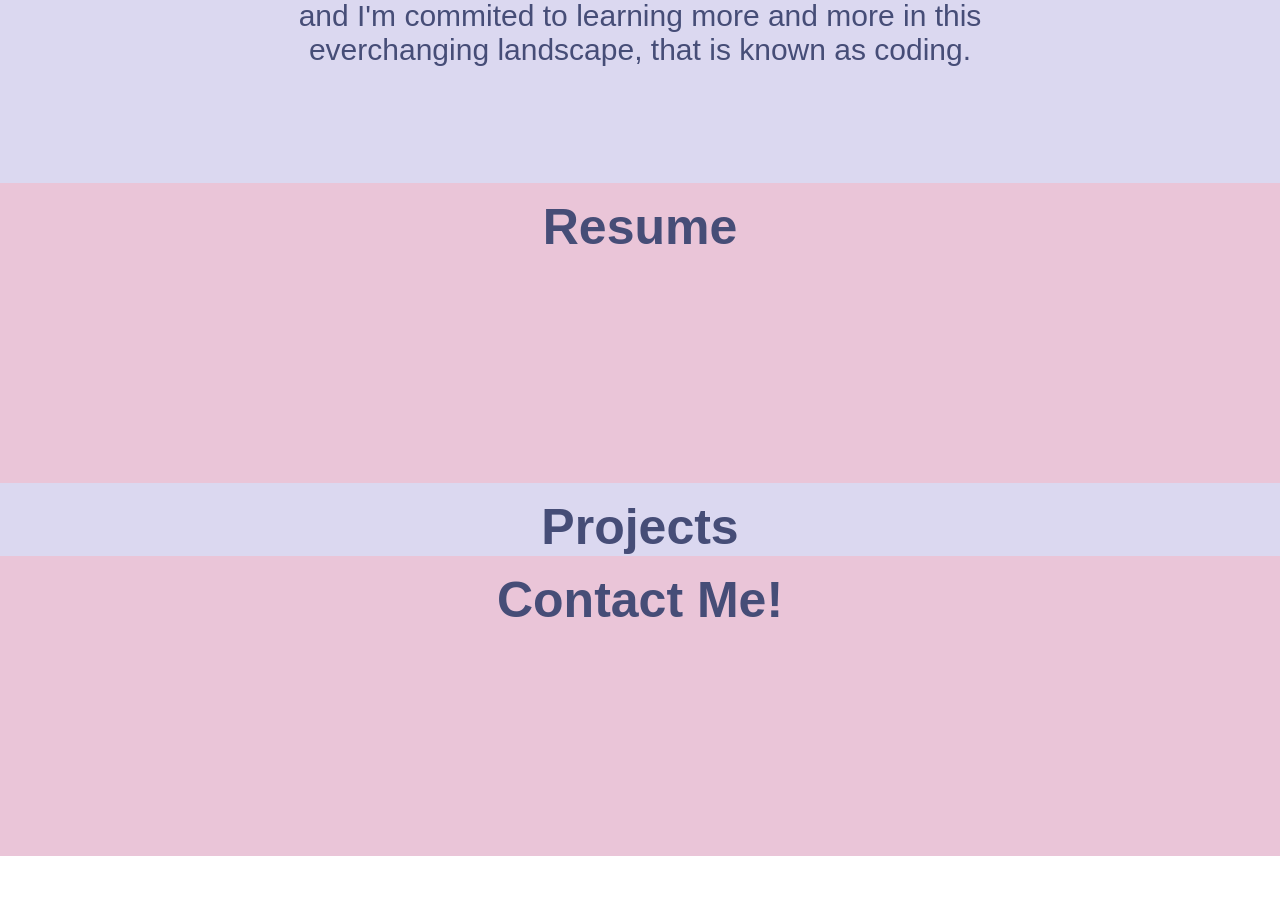
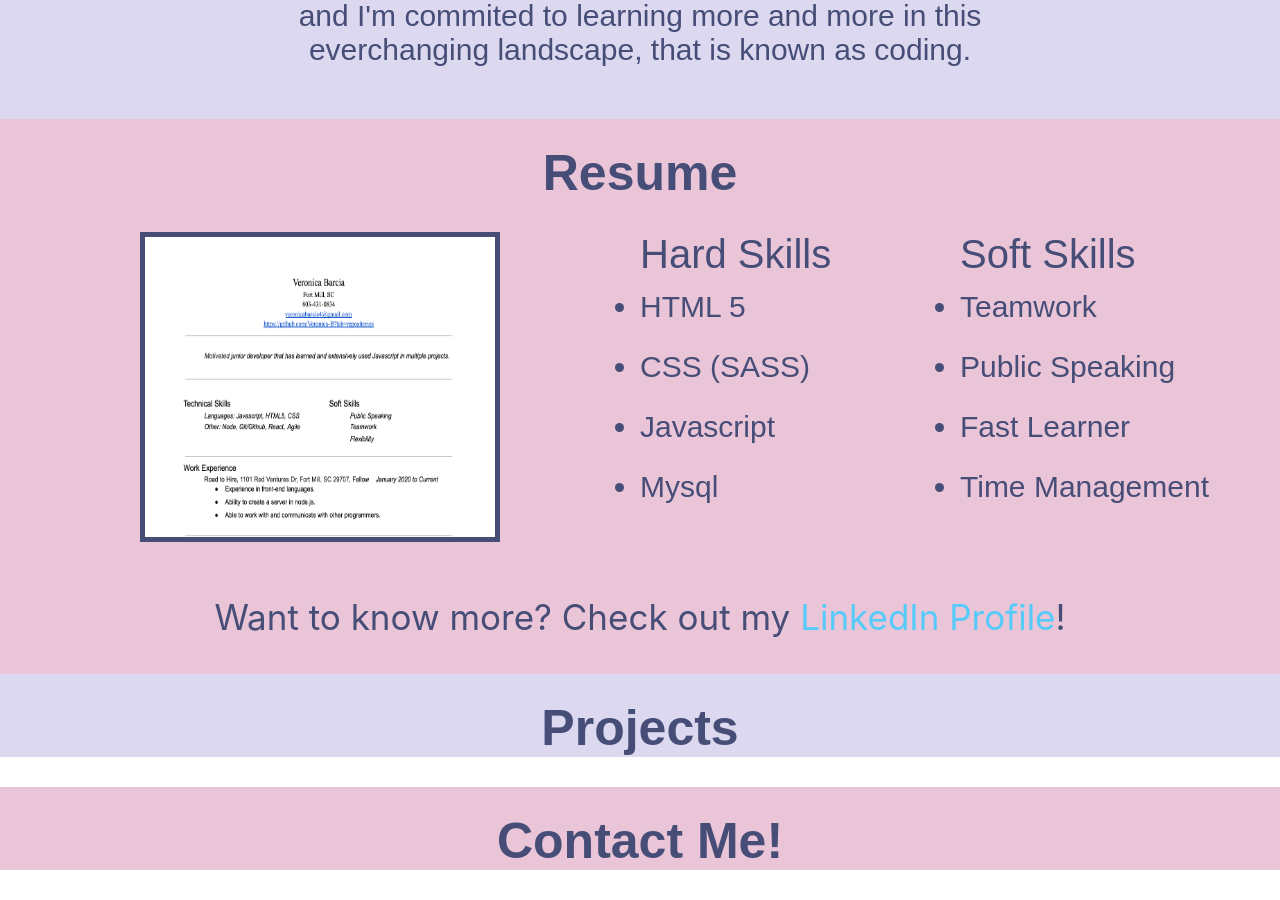
Before and after one commit to Veronica-B/portfolio, a React (Create React App) app: page / in a window 1280 px wide. Shown: the part 611-1511 px from the top of the page. Before the commit the page ends 1467 px from the top, so only its background shows below. Built offline with nearby package versions, Linux system fonts and the light colour scheme.

Commit message:
resume portion complete

```diff
--- a/src/App.js
+++ b/src/App.js
@@ -1,5 +1,6 @@
 import React from 'react';
 import Vero from "./img/Vero.jpg";
+import Resume from "./img/resume-pic.png"
 import NavBar from "./components/navBar.js"
 import "./css/styles.css"
 
@@ -20,6 +21,24 @@ function App() {
 
       <section className="background--pink">
       <h2>Resume</h2>
+      <div className="container--resume">
+   <a className="a--resume"href="https://docs.google.com/document/d/1vZwJYfSS7kVToykG_XUi8ld_kagfFvN1T0HioIQB5qE/edit"><img className="pic--resume" src={Resume} alt="resume"/></a>
+    <ul className="ul--resume">Hard Skills
+      <li>HTML 5</li>
+      <li>CSS (SASS)</li>
+      <li>Javascript</li>
+      <li>Mysql</li>
+    </ul>
+
+    <ul className="ul--resume">Soft Skills
+      <li>Teamwork</li>
+      <li>Public Speaking</li>
+      <li>Fast Learner</li>
+      <li>Time Management</li>
+    </ul>
+
+    <p className="p--resume">Want to know more? Check out my <a href="https://www.linkedin.com/in/veronica-barcia3/">LinkedIn Profile</a>!</p>
+      </div>
       </section>
 
       <section className="background--lav">
--- a/src/css/styles.css
+++ b/src/css/styles.css
@@ -44,8 +44,8 @@
   display: grid;
   -ms-grid-columns: (20%)[5];
       grid-template-columns: repeat(5, 20%);
-  -ms-grid-rows: 10vw 20vw 7vw 25vw;
-      grid-template-rows: 10vw 20vw 7vw 25vw;
+  -ms-grid-rows: 10vw 20vw 7vw 20vw;
+      grid-template-rows: 10vw 20vw 7vw 20vw;
 }
 
 .background__header {
@@ -90,7 +90,6 @@
 }
 
 .background--pink {
-  height: 300px;
   background-color: #EAC5D8;
 }
 
@@ -103,6 +102,61 @@ h2 {
   font-family: Hashed Browns, Arial, Helvetica, sans-serif;
   font-size: 50px;
   text-align: center;
-  padding-top: 15px;
+  padding-top: 25px;
+  margin-bottom: 30px;
+}
+
+.container--resume {
+  display: -ms-grid;
+  display: grid;
+  -ms-grid-columns: 50% (25%)[2];
+      grid-template-columns: 50% repeat(2, 25%);
+  -ms-grid-rows: auto 10vw;
+      grid-template-rows: auto 10vw;
+}
+
+.pic--resume {
+  height: 300px;
+  width: 350px;
+  border: 5px solid #464D77;
+}
+
+.a--resume {
+  margin: auto;
+}
+
+.a--resume :hover {
+  border: dashed 5px #56CBF9;
+}
+
+.ul--resume {
+  color: #464D77;
+  font-size: 40px;
+  font-family: Hashed Browns, Arial, Helvetica, sans-serif;
+}
+
+.ul--resume li {
+  font-size: 30px;
+  line-height: 60px;
+  font-family: Arial, Helvetica, sans-serif;
+}
+
+.p--resume {
+  text-align: center;
+  -ms-grid-column: 1;
+  -ms-grid-column-span: 3;
+  grid-column: 1/4;
+  margin-top: 50px;
+  color: #464D77;
+  font-size: 35px;
+}
+
+.p--resume a {
+  text-decoration: none;
+  color: #56CBF9;
+}
+
+.p--resume a:hover {
+  border-bottom: dashed 5px #56CBF9;
 }
 /*# sourceMappingURL=styles.css.map */
--- a/src/css/styles.scss
+++ b/src/css/styles.scss
@@ -21,7 +21,7 @@ $font-family: Hashed Browns, Arial, Helvetica, sans-serif;
     font-family: $font-family;
     display: grid;
     grid-template-columns: repeat(5, 20%);
-    grid-template-rows: 10vw 20vw 7vw 25vw;
+    grid-template-rows: 10vw 20vw 7vw 20vw;
 
 
     &__header{
@@ -59,7 +59,6 @@ $font-family: Hashed Browns, Arial, Helvetica, sans-serif;
 }
 
 .background--pink{
-    height:300px;
     background-color: $light-pink;
 }
 
@@ -73,5 +72,58 @@ h2 {
     font-family: $font-family;
     font-size: 50px;
     text-align: center;
-    padding-top: 15px;
+    padding-top: 25px;
+    margin-bottom: 30px ;
 }
+
+.container--resume{
+    display: grid;
+    grid-template-columns: 50% repeat(2, 25%);
+    grid-template-rows: auto 10vw;
+}
+
+.pic--resume{
+    height: 300px;
+    width: 350px;
+    border: 5px solid $pnavy;
+}
+
+.a--resume{
+    margin: auto;
+
+    :hover{
+        border: dashed 5px $skyblue;
+    }
+}
+
+.ul--resume{
+    color: $pnavy;
+    font-size: 40px;
+    font-family: $font-family;
+
+    li{
+        font-size: 30px;
+        line-height: 60px;
+        font-family: Arial, Helvetica, sans-serif;
+    }
+}
+
+.p--resume{
+text-align: center;
+grid-column: 1/4;
+margin-top: 50px;
+color: $pnavy;
+font-size: 35px;
+
+    a{
+        text-decoration: none;
+        color: $skyblue;
+
+
+    }
+
+    a:hover{
+
+            border-bottom:dashed 5px $skyblue;
+    }
+}
```
Also changed, not shown: src/img/resume-pic.png (added), 1 other file (tests, documents, lock files or other folders).
